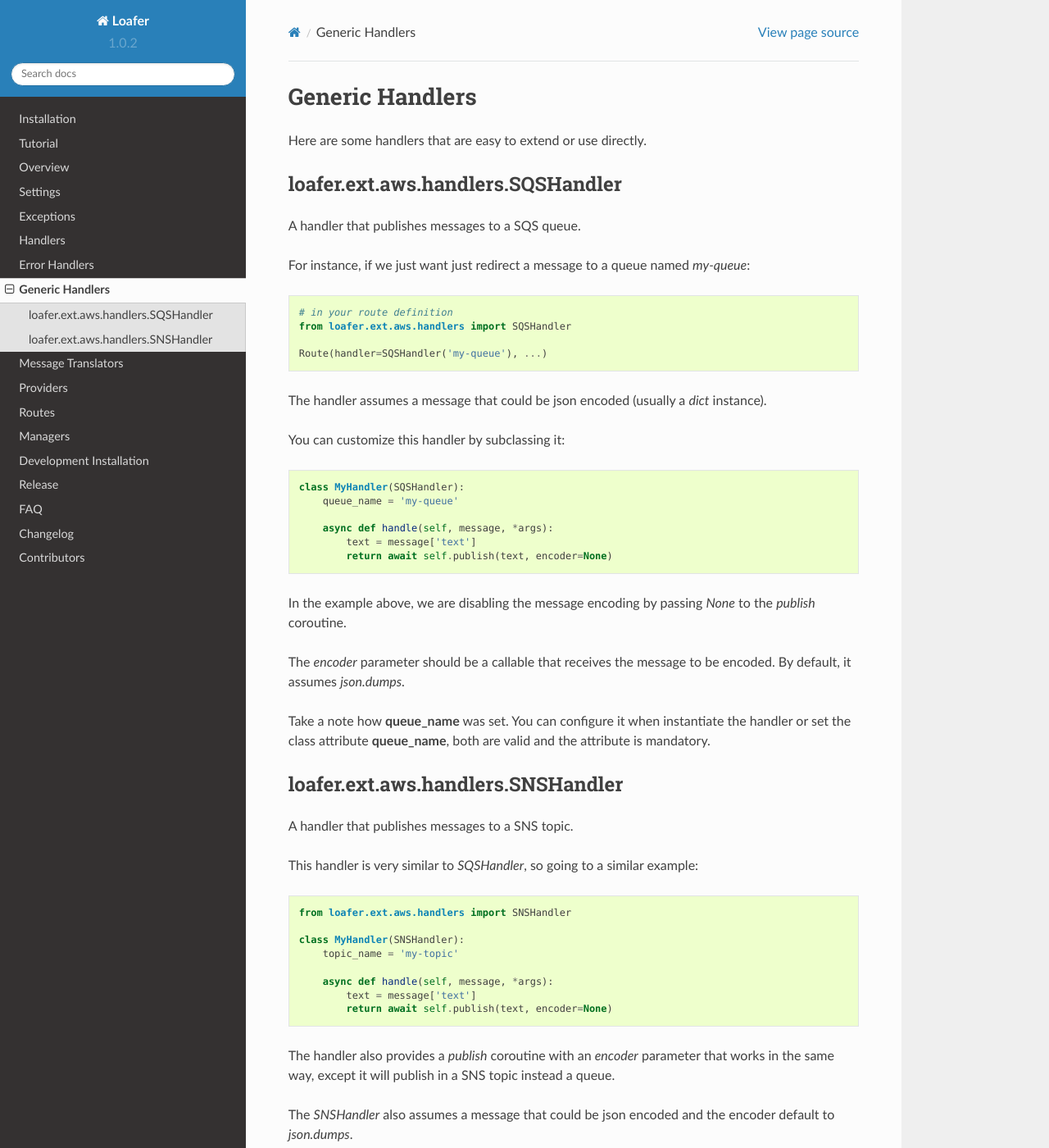
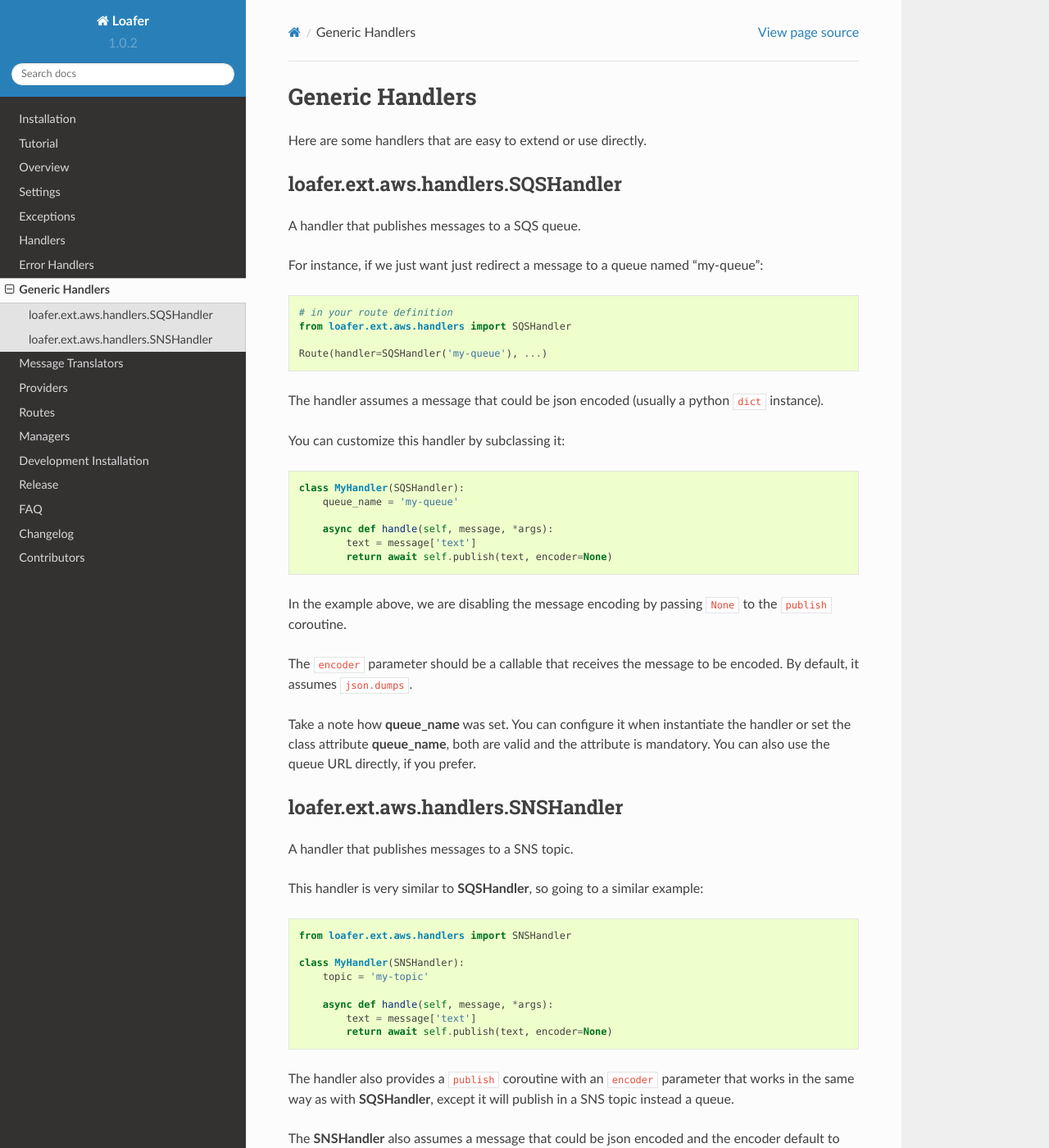
Before and after one commit to georgeyk/loafer, a Sphinx documentation site: the page built from docs/source/generic_handlers.rst, in a window 1280 px wide and 1400 px high. Shown: the whole window at 82% size. Built offline with Sphinx 7.4.7 and the Read the Docs theme 2.0.0, drawn with Linux system fonts in a browser that asks for light colours; some of the changed text lies outside the part shown.

Commit message:
Improve generic handlers docs

```diff
--- a/docs/source/generic_handlers.rst
+++ b/docs/source/generic_handlers.rst
@@ -9,14 +9,14 @@ loafer.ext.aws.handlers.SQSHandler
 
 A handler that publishes messages to a SQS queue.
 
-For instance, if we just want just redirect a message to a queue named `my-queue`::
+For instance, if we just want just redirect a message to a queue named "my-queue"::
 
     # in your route definition
     from loafer.ext.aws.handlers import SQSHandler
 
     Route(handler=SQSHandler('my-queue'), ...)
 
-The handler assumes a message that could be json encoded (usually a `dict` instance).
+The handler assumes a message that could be json encoded (usually a python ``dict`` instance).
 
 You can customize this handler by subclassing it::
 
@@ -27,15 +27,15 @@ You can customize this handler by subclassing it::
             text = message['text']
             return await self.publish(text, encoder=None)
 
-In the example above, we are disabling the message encoding by passing `None`
-to the `publish` coroutine.
+In the example above, we are disabling the message encoding by passing ``None``
+to the ``publish`` coroutine.
 
-The `encoder` parameter should be a callable that receives the message to be encoded.
-By default, it assumes `json.dumps`.
+The ``encoder`` parameter should be a callable that receives the message to be encoded.
+By default, it assumes ``json.dumps``.
 
 Take a note how **queue_name** was set. You can configure it when instantiate
 the handler or set the class attribute **queue_name**, both are valid and the
-attribute is mandatory.
+attribute is mandatory. You can also use the queue URL directly, if you prefer.
 
 
 loafer.ext.aws.handlers.SNSHandler
@@ -43,21 +43,30 @@ loafer.ext.aws.handlers.SNSHandler
 
 A handler that publishes messages to a SNS topic.
 
-This handler is very similar to `SQSHandler`, so going to a similar example::
+This handler is very similar to **SQSHandler**, so going to a similar example::
 
     from loafer.ext.aws.handlers import SNSHandler
 
     class MyHandler(SNSHandler):
-        topic_name = 'my-topic'
+        topic = 'my-topic'
 
         async def handle(self, message, *args):
             text = message['text']
             return await self.publish(text, encoder=None)
 
-The handler also provides a `publish` coroutine with an `encoder` parameter
-that works in the same way, except it will publish in a SNS topic instead a queue.
+The handler also provides a ``publish`` coroutine with an ``encoder`` parameter
+that works in the same way as with **SQSHandler**, except it will publish in a
+SNS topic instead a queue.
 
-The `SNSHandler` also assumes a message that could be json encoded and the encoder default to `json.dumps`.
+The **SNSHandler** also assumes a message that could be json encoded and the
+encoder default to ``json.dumps``.
 
-The **topic_name** is also mandatory and should be configured in the class
+The **topic** is also mandatory and should be configured in the class
 definition or when creating the handler instance.
+
+You can set either the topic name or the topic arn (recommended), but when
+using the topic name the handler will use ``wildcards`` to match the topic arn.
+
+More details about SNS wildcards are available in their `documentation`_.
+
+.. _documentation: http://docs.aws.amazon.com/sns/latest/dg/UsingIAMwithSNS.html#SNS_ARN_Format
```
